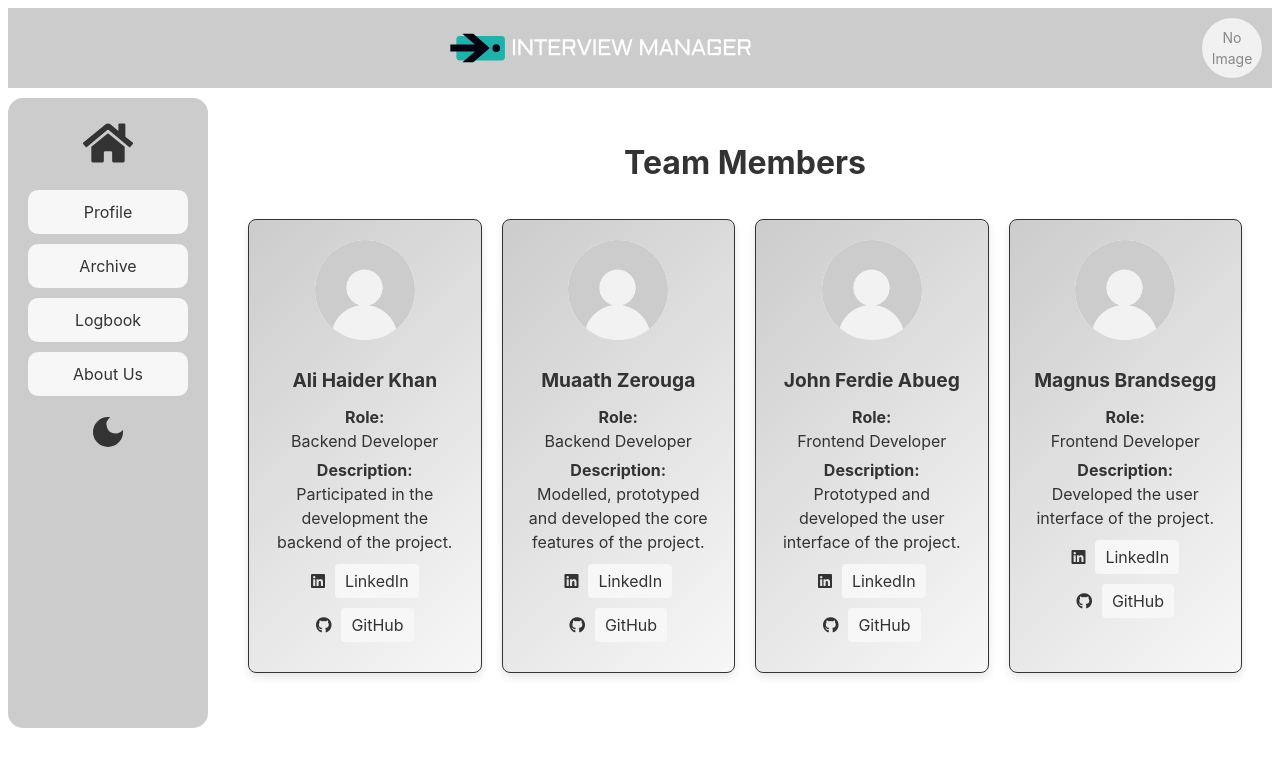
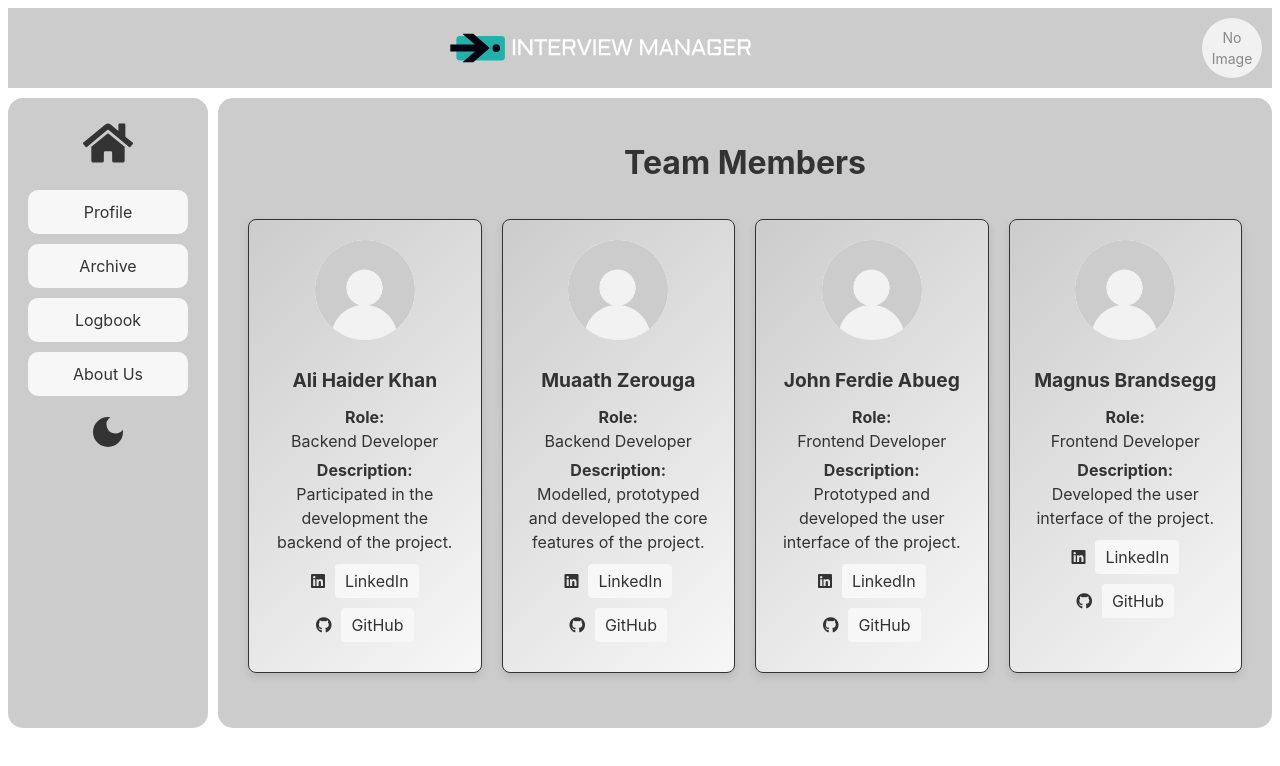
Before and after one commit to johnfa1508/interview-manager-client, a React (Vite) app: page /aboutUs in a window 1280 px wide. Shown: the top 766 px of the page. Built offline with nearby package versions, Linux system fonts and the light colour scheme; no server answers.

Commit message:
quick fix after merge

```diff
--- a/src/pages/aboutUs/style.css
+++ b/src/pages/aboutUs/style.css
@@ -1,11 +1,3 @@
-.dashboard-content {
-  display: flex;
-  flex-direction: column;
-  align-items: center;
-  padding: 20px;
-  background: var(--background-color);
-}
-
 .about-us {
   display: flex;
   justify-content: space-between;
@@ -21,7 +13,11 @@
   border: 1px solid var(--text-color);
   border-radius: 8px;
   box-shadow: 0 4px 8px rgba(0, 0, 0, 0.1);
-  background: linear-gradient(135deg, var(--primary-background-color), var(--secondary-background-color));
+  background: linear-gradient(
+    135deg,
+    var(--primary-background-color),
+    var(--secondary-background-color)
+  );
   transition: transform 0.2s, box-shadow 0.2s;
 }
 
--- a/src/pages/archive/index.jsx
+++ b/src/pages/archive/index.jsx
@@ -1,4 +1,4 @@
-import  { useEffect, useState } from 'react';
+import { useEffect, useState } from 'react';
 import Header from '../../components/header';
 import NavBar from '../../components/navigation';
 import { getUserInterviewsAsync } from '../../service/apiClient';
@@ -32,8 +32,8 @@
             <tbody>
               {interviews.map((interview, index) => (
                 <tr key={index}>
-                  <td>{interview.Description}</td>
-                  <td>{interview.Status}</td>
+                  <td>{interview.description}</td>
+                  <td>{interview.status}</td>
                 </tr>
               ))}
             </tbody>
--- a/src/pages/archive/style.css
+++ b/src/pages/archive/style.css
@@ -1,11 +1,3 @@
-.dashboard-content {
-  display: flex;
-  flex-direction: column;
-  align-items: center;
-  padding: 20px;
-  background: var(--background-color);
-}
-
 .archive {
   width: 100%;
   overflow-x: auto;
```
